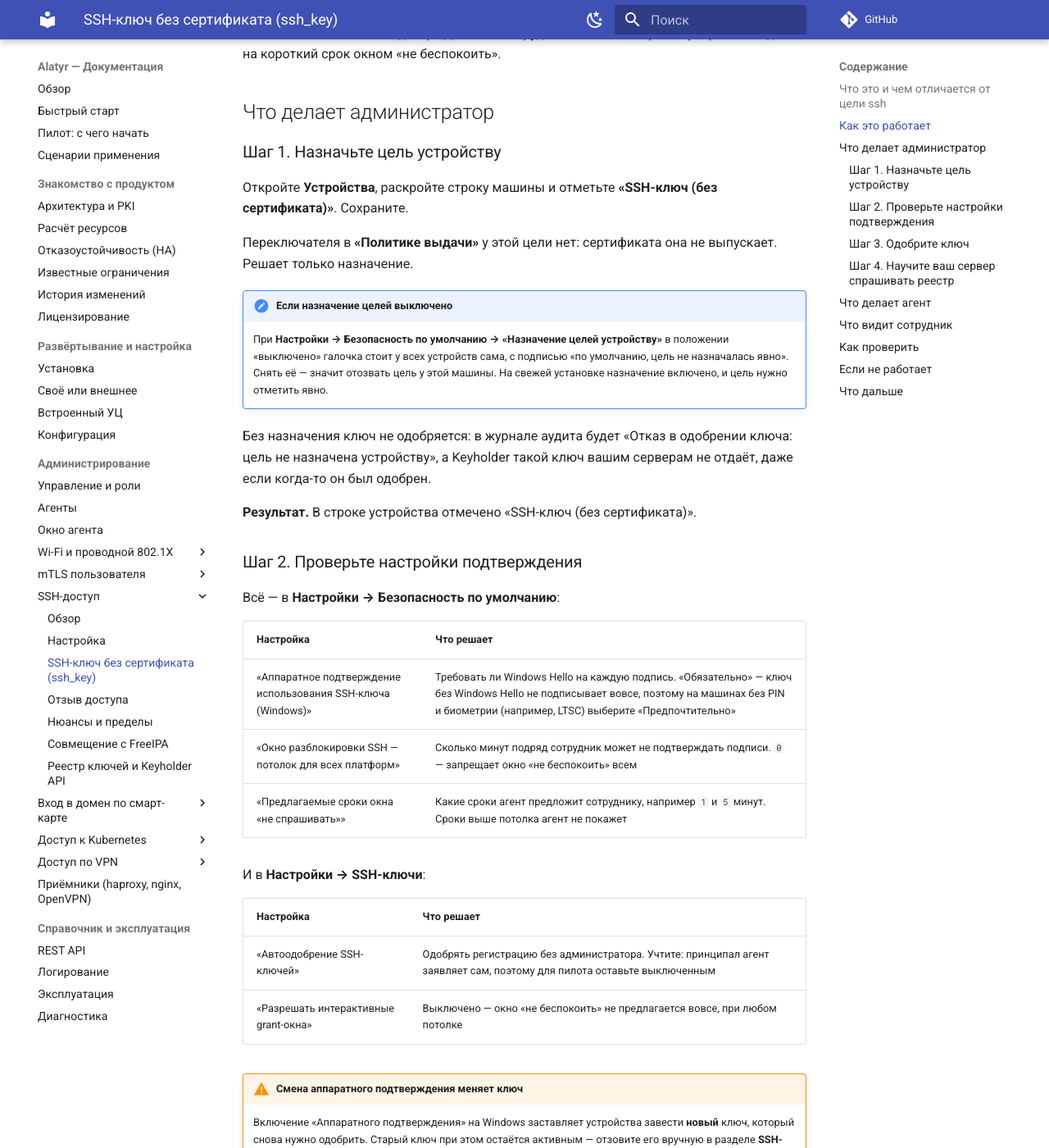
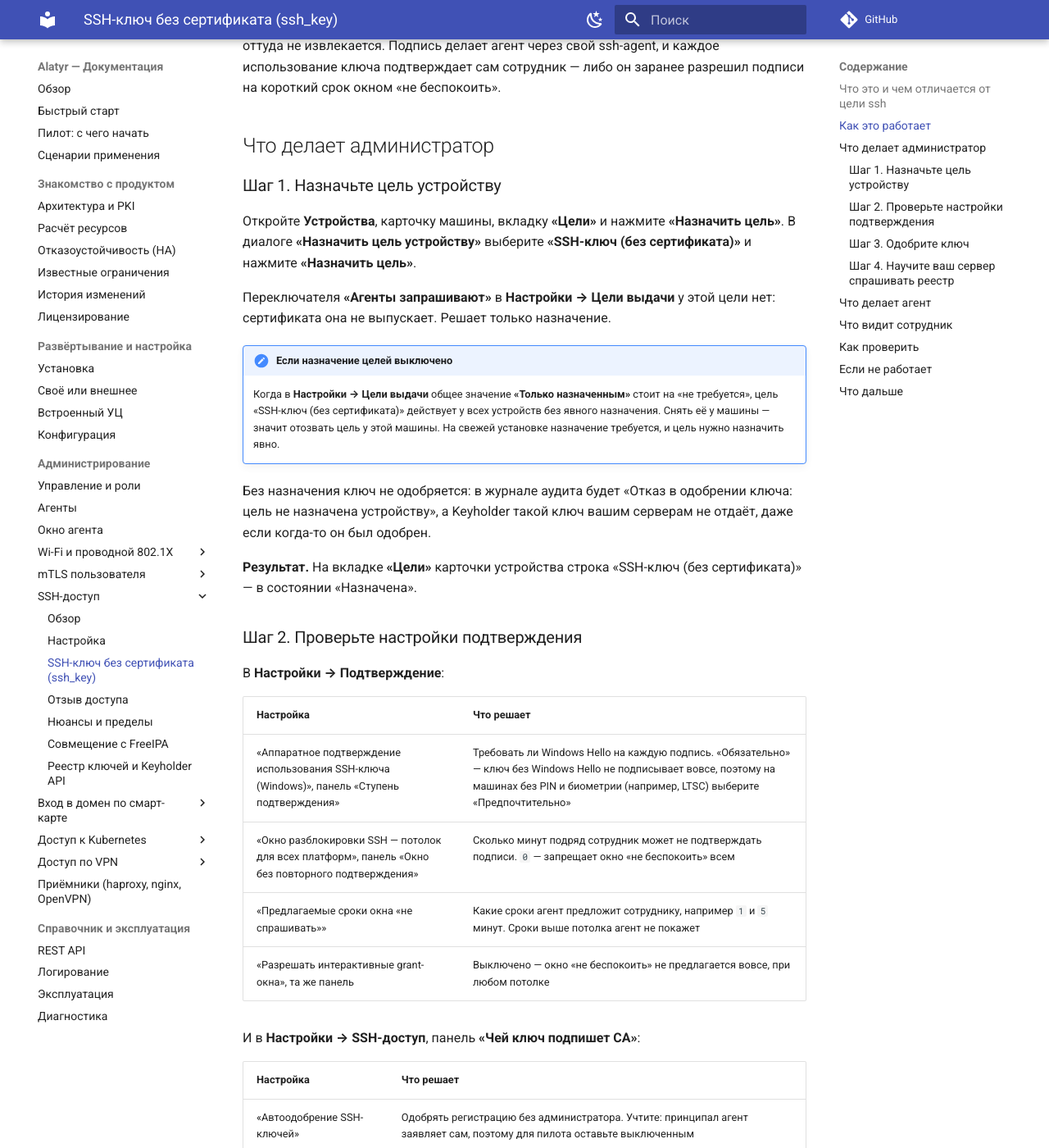
Before and after one commit to s3m4rgl/alatyr-docs, an MkDocs documentation site: the page built from docs/ssh/ssh-key.md, in a window 1280 px wide and 1400 px high, scrolled down 1719 px. Shown: the whole window at 82% size. Built offline with MkDocs 1.6.1 and Material for MkDocs 9.7.7, drawn with Linux system fonts in a browser that asks for light colours; comment, search, counter and statistics services are not loaded; some of the changed text lies outside the part shown.

Commit message:
docs(ssh): ключ из реестра и пределы — названия разделов админки 1.7
- ssh-key.md: «Цели выдачи» и «Агенты запрашивают» вместо «Политики
  выдачи»; назначение — вкладка «Цели» карточки устройства, «Назначить
  цель»; умолчание назначения — «Только назначенным» в «Цели выдачи»;
  настройки подтверждения — «Подтверждение», автоодобрение — «SSH-доступ»
  → «Чей ключ подпишет CA».
- caveats.md: «Требовать подтверждение identity у SSH-ключей» —
  «SSH-доступ» → «Чей ключ подпишет CA».

```diff
--- a/docs/ssh/ssh-key.md
+++ b/docs/ssh/ssh-key.md
@@ -18,7 +18,7 @@
 | Как проверяет ваш сервер | `TrustedUserCAKeys` и список отзыва KRL | `AuthorizedKeysCommand` → Keyholder, на каждый вход |
 | Как быстро действует отзыв | когда сервер обновит KRL | немедленно |
 | Нужна ли связь с Alatyr при входе | нет | да |
-| Как включается | «Политика выдачи» → «SSH» и назначение цели `ssh` | назначение «SSH-ключ (без сертификата)» на устройстве |
+| Как включается | «Цели выдачи» → «Агенты запрашивают» у «SSH» и назначение цели `ssh` | назначение «SSH-ключ (без сертификата)» на устройстве |
 | Где одобряется | «Запросы» | «SSH-ключи» |
 | Ключ в чипе | свой | **отдельный**, не тот, что у сертификата |
 
@@ -56,41 +56,43 @@ ssh-agent, и каждое использование ключа подтвер
 
 ### Шаг 1. Назначьте цель устройству
 
-Откройте **Устройства**, раскройте строку машины и отметьте **«SSH-ключ (без
-сертификата)»**. Сохраните.
+Откройте **Устройства**, карточку машины, вкладку **«Цели»** и нажмите
+**«Назначить цель»**. В диалоге **«Назначить цель устройству»** выберите
+**«SSH-ключ (без сертификата)»** и нажмите **«Назначить цель»**.
 
-Переключателя в **«Политике выдачи»** у этой цели нет: сертификата она не
-выпускает. Решает только назначение.
+Переключателя **«Агенты запрашивают»** в **Настройки → Цели выдачи** у этой
+цели нет: сертификата она не выпускает. Решает только назначение.
 
 !!! note "Если назначение целей выключено"
-    При **Настройки → Безопасность по умолчанию → «Назначение целей
-    устройству»** в положении «выключено» галочка стоит у всех устройств
-    сама, с подписью «по умолчанию, цель не назначалась явно». Снять её —
-    значит отозвать цель у этой машины. На свежей установке назначение
-    включено, и цель нужно отметить явно.
+    Когда в **Настройки → Цели выдачи** общее значение **«Только
+    назначенным»** стоит на «не требуется», цель «SSH-ключ (без
+    сертификата)» действует у всех устройств без явного назначения. Снять её
+    у машины — значит отозвать цель у этой машины. На свежей установке
+    назначение требуется, и цель нужно назначить явно.
 
 Без назначения ключ не одобряется: в журнале аудита будет «Отказ в одобрении
 ключа: цель не назначена устройству», а Keyholder такой ключ вашим серверам
 не отдаёт, даже если когда-то он был одобрен.
 
-**Результат.** В строке устройства отмечено «SSH-ключ (без сертификата)».
+**Результат.** На вкладке **«Цели»** карточки устройства строка «SSH-ключ (без
+сертификата)» — в состоянии «Назначена».
 
 ### Шаг 2. Проверьте настройки подтверждения
 
-Всё — в **Настройки → Безопасность по умолчанию**:
+В **Настройки → Подтверждение**:
 
 | Настройка | Что решает |
 |---|---|
-| «Аппаратное подтверждение использования SSH-ключа (Windows)» | Требовать ли Windows Hello на каждую подпись. «Обязательно» — ключ без Windows Hello не подписывает вовсе, поэтому на машинах без PIN и биометрии (например, LTSC) выберите «Предпочтительно» |
-| «Окно разблокировки SSH — потолок для всех платформ» | Сколько минут подряд сотрудник может не подтверждать подписи. `0` — запрещает окно «не беспокоить» всем |
+| «Аппаратное подтверждение использования SSH-ключа (Windows)», панель «Ступень подтверждения» | Требовать ли Windows Hello на каждую подпись. «Обязательно» — ключ без Windows Hello не подписывает вовсе, поэтому на машинах без PIN и биометрии (например, LTSC) выберите «Предпочтительно» |
+| «Окно разблокировки SSH — потолок для всех платформ», панель «Окно без повторного подтверждения» | Сколько минут подряд сотрудник может не подтверждать подписи. `0` — запрещает окно «не беспокоить» всем |
 | «Предлагаемые сроки окна «не спрашивать»» | Какие сроки агент предложит сотруднику, например `1` и `5` минут. Сроки выше потолка агент не покажет |
+| «Разрешать интерактивные grant-окна», та же панель | Выключено — окно «не беспокоить» не предлагается вовсе, при любом потолке |
 
-И в **Настройки → SSH-ключи**:
+И в **Настройки → SSH-доступ**, панель **«Чей ключ подпишет CA»**:
 
 | Настройка | Что решает |
 |---|---|
 | «Автоодобрение SSH-ключей» | Одобрять регистрацию без администратора. Учтите: принципал агент заявляет сам, поэтому для пилота оставьте выключенным |
-| «Разрешать интерактивные grant-окна» | Выключено — окно «не беспокоить» не предлагается вовсе, при любом потолке |
 
 !!! warning "Смена аппаратного подтверждения меняет ключ"
     Включение «Аппаратного подтверждения» на Windows заставляет устройства
```
Also changed, not shown: docs/ssh/caveats.md (+2 -1 lines).
